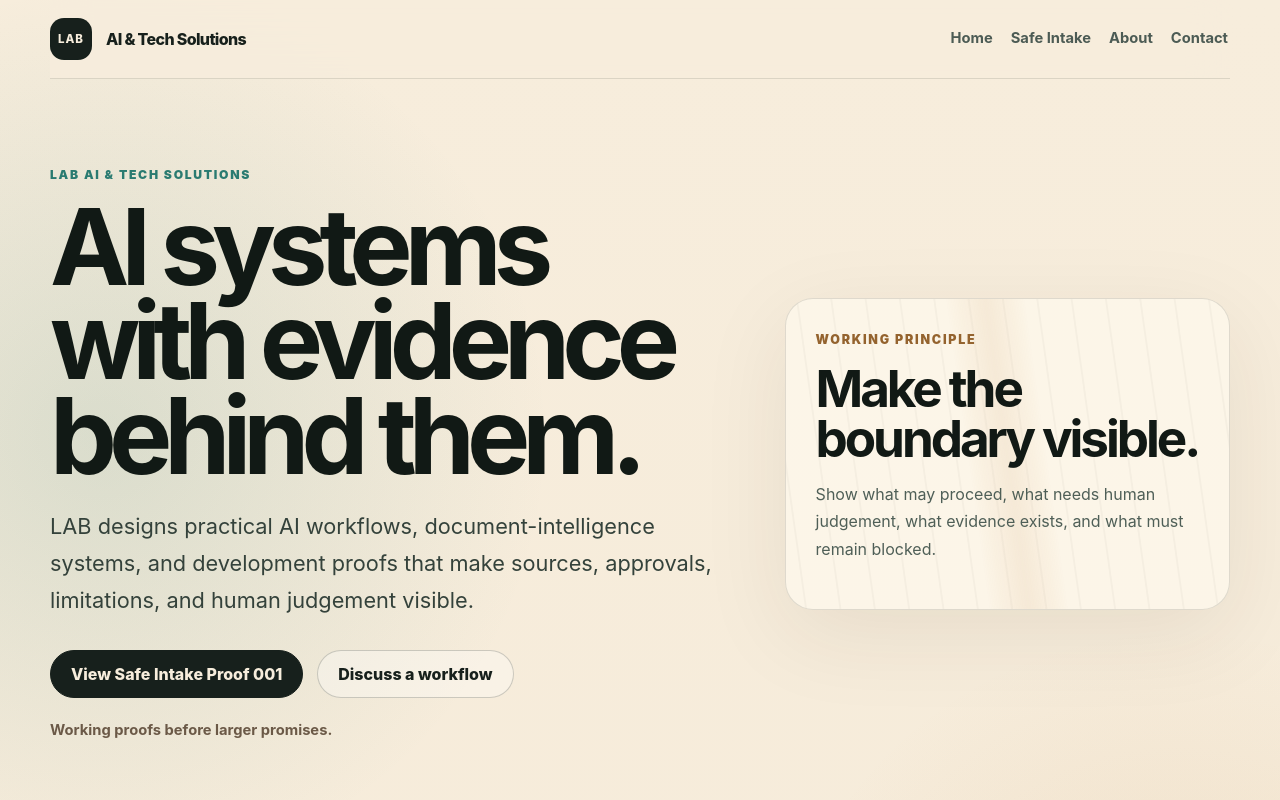
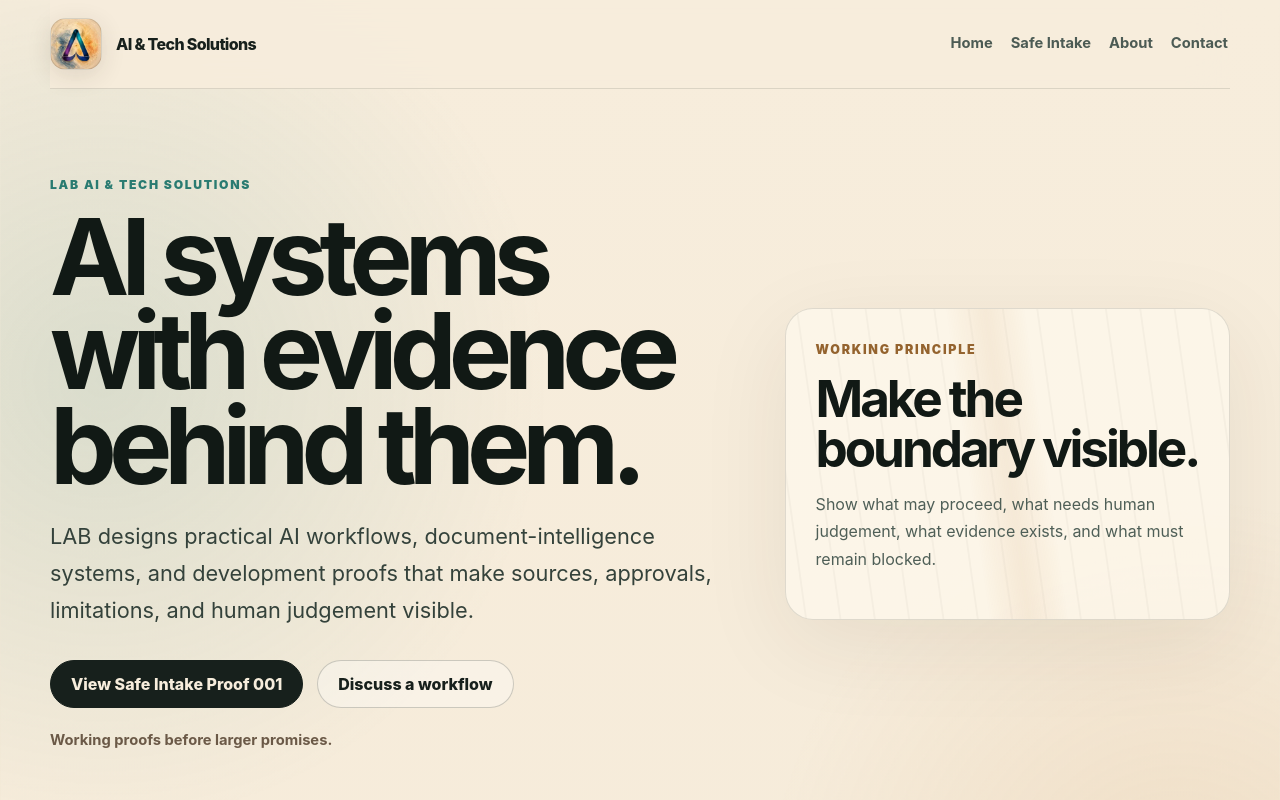
Before and after one commit to 9TEVE-O/lab-ai-tech-solutions-web, a React (Vite) app: page / in a window 1280 px wide. Shown: the top 800 px of the page. Built offline with nearby package versions, Linux system fonts and the light colour scheme.

Commit message:
Apply LAB identity and park unauthorised public LabLLM surface

```diff
--- a/src/main.jsx
+++ b/src/main.jsx
@@ -1,11 +1,6 @@
 import { createRoot } from 'react-dom/client';
 import App from './App.jsx';
-import LabLLM from './LabLLM.jsx';
 import './styles.css';
+import './brand-override.css';
 
-createRoot(document.getElementById('root')).render(
-  <>
-    <App />
-    <LabLLM />
-  </>
-);
+createRoot(document.getElementById('root')).render(<App />);
```
